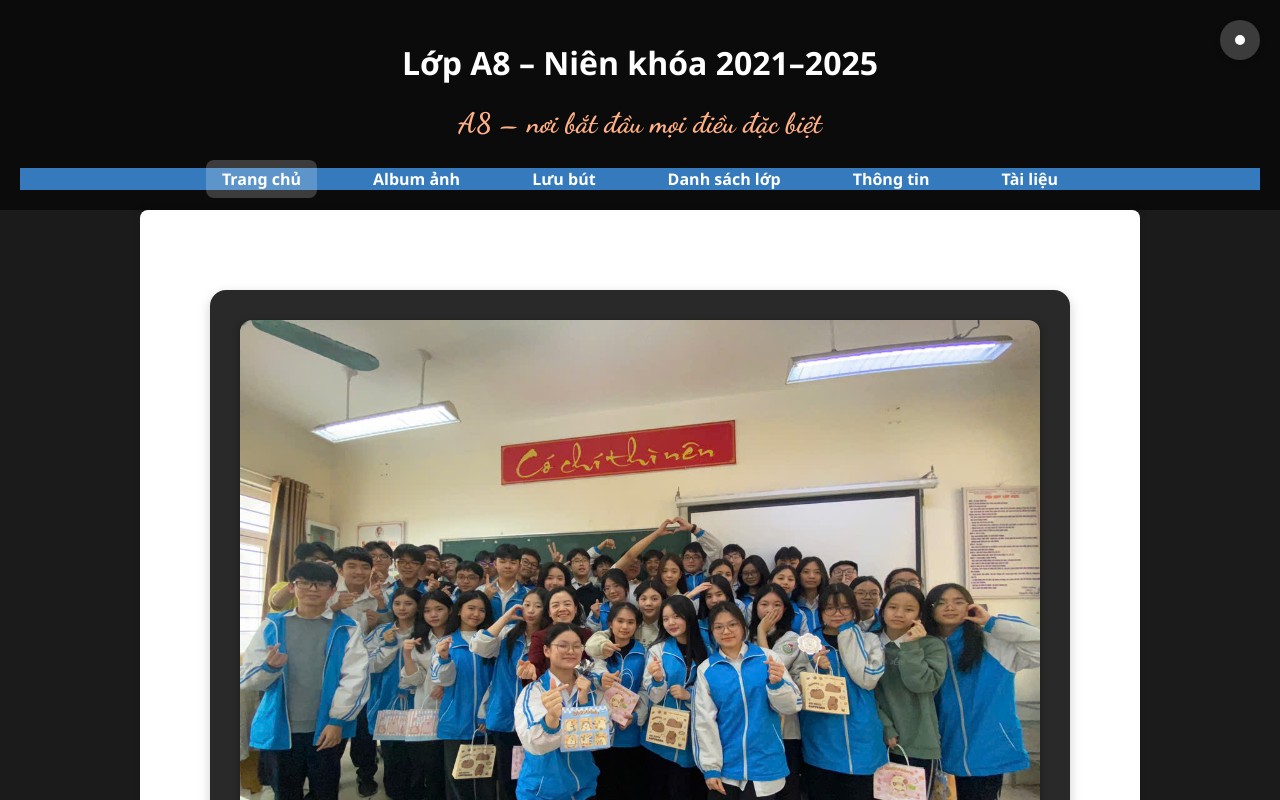
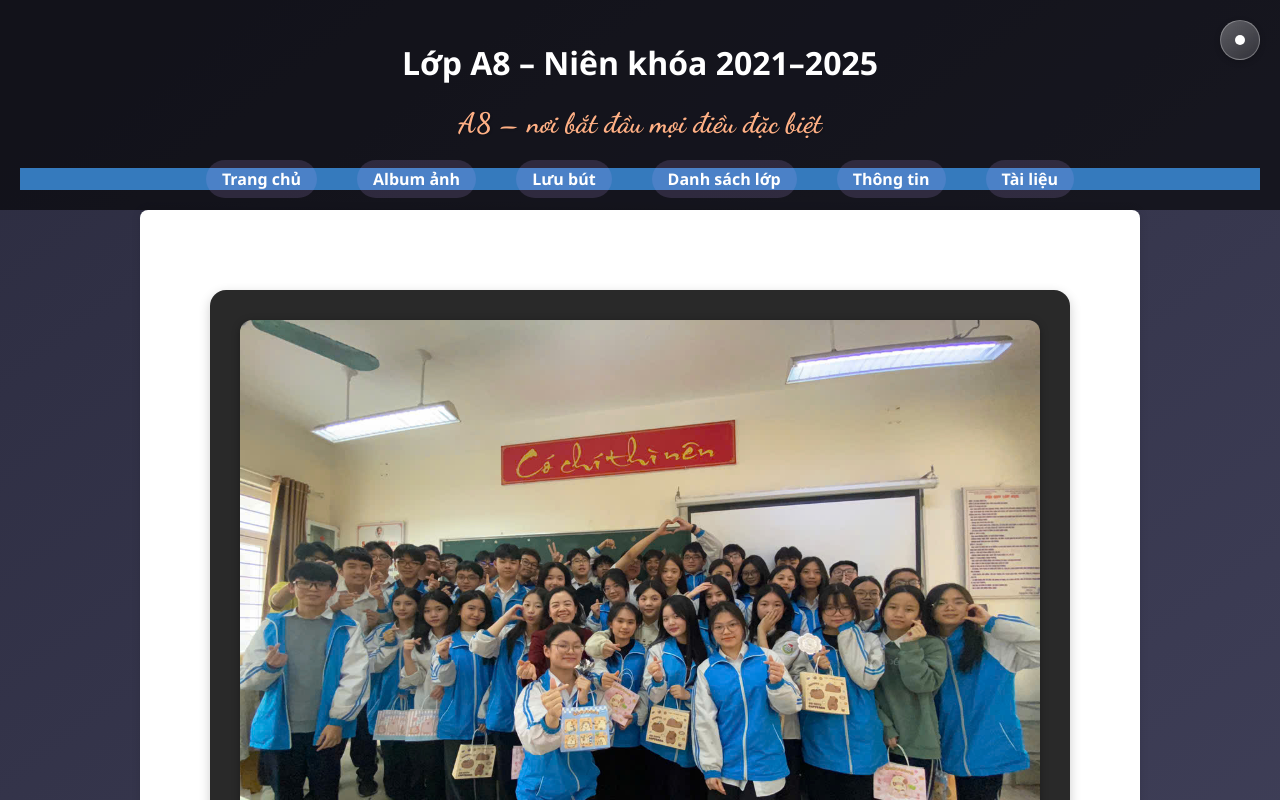
Before and after one commit to kalapham/A8, a plain HTML site: page index.html in a window 1280 px wide. Both pictures are taken after a click on the button 1240 px from the left and 40 px from the top of the page. Shown: the top 800 px of the page. Drawn offline with Linux system fonts and the light colour scheme.

Commit message:
Update index.html

```diff
--- a/index.html
+++ b/index.html
@@ -22,7 +22,8 @@
 
     body.dark {
       background-image: none;
-      background-color: #1b1b1b;
+      background-color: #2c2c40;
+      background-image: linear-gradient(to bottom right, #2c2c40, #3f3f58);
       color: #e0e0e0;
     }
 
@@ -49,9 +50,10 @@
       right: 20px;
       width: 40px;
       height: 40px;
-      background: rgba(255, 255, 255, 0.2);
+      background: linear-gradient(145deg, #ffffff50, #ffffff20);
+      backdrop-filter: blur(6px);
+      border: 1px solid rgba(255,255,255,0.3);
       border-radius: 50%;
-      border: none;
       display: flex;
       align-items: center;
       justify-content: center;
@@ -91,13 +93,23 @@
       color: white;
       text-decoration: none;
       padding: 8px 16px;
-      border-radius: 8px;
-      transition: background 0.3s;
+      border-radius: 9999px;
+      transition: all 0.3s ease;
       font-size: 16px;
+      background-color: rgba(255, 176, 133, 0.15);
     }
 
     nav a:hover, nav a.active {
-      background: rgba(255, 255, 255, 0.2);
+      background-color: rgba(255, 176, 133, 0.3);
+      color: #fff;
+    }
+
+    body.dark nav a {
+      background-color: rgba(200, 170, 255, 0.15);
+    }
+
+    body.dark nav a:hover {
+      background-color: rgba(200, 170, 255, 0.35);
     }
 
     .intro {
@@ -151,28 +163,12 @@
     }
 
     @media (max-width: 600px) {
-      header, footer {
-        padding: 10px;
-      }
-      .toggle-mode {
-        top: 10px;
-        right: 10px;
-        width: 36px;
-        height: 36px;
-      }
+      header, footer { padding: 10px; }
+      .toggle-mode { top: 10px; right: 10px; width: 36px; height: 36px; }
       nav ul { gap: 8px; }
-      nav a {
-        font-size: 14px;
-        padding: 6px 12px;
-      }
-      .intro {
-        margin: 20px 10px;
-        padding: 20px;
-      }
-      .button {
-        padding: 8px 16px;
-        font-size: 14px;
-      }
+      nav a { font-size: 14px; padding: 6px 12px; }
+      .intro { margin: 20px 10px; padding: 20px; }
+      .button { padding: 8px 16px; font-size: 14px; }
     }
   </style>
 </head>
```
